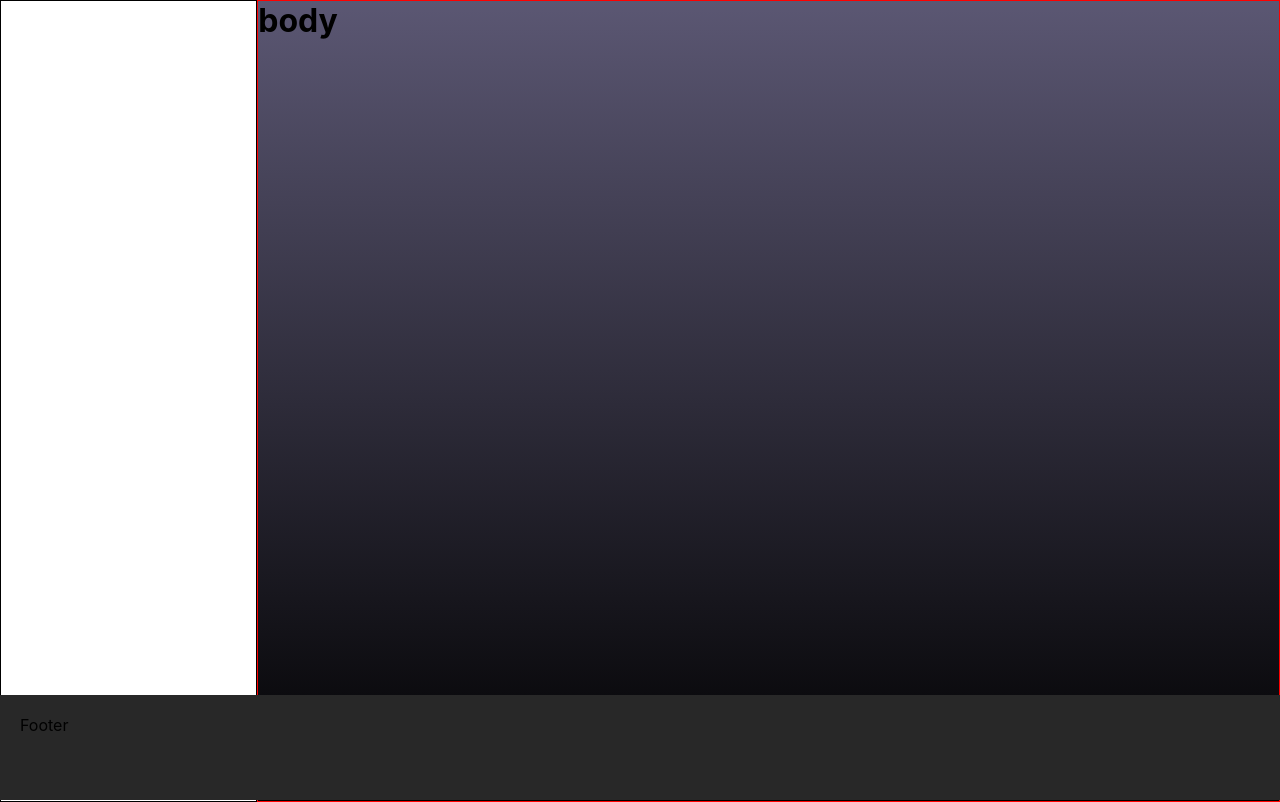
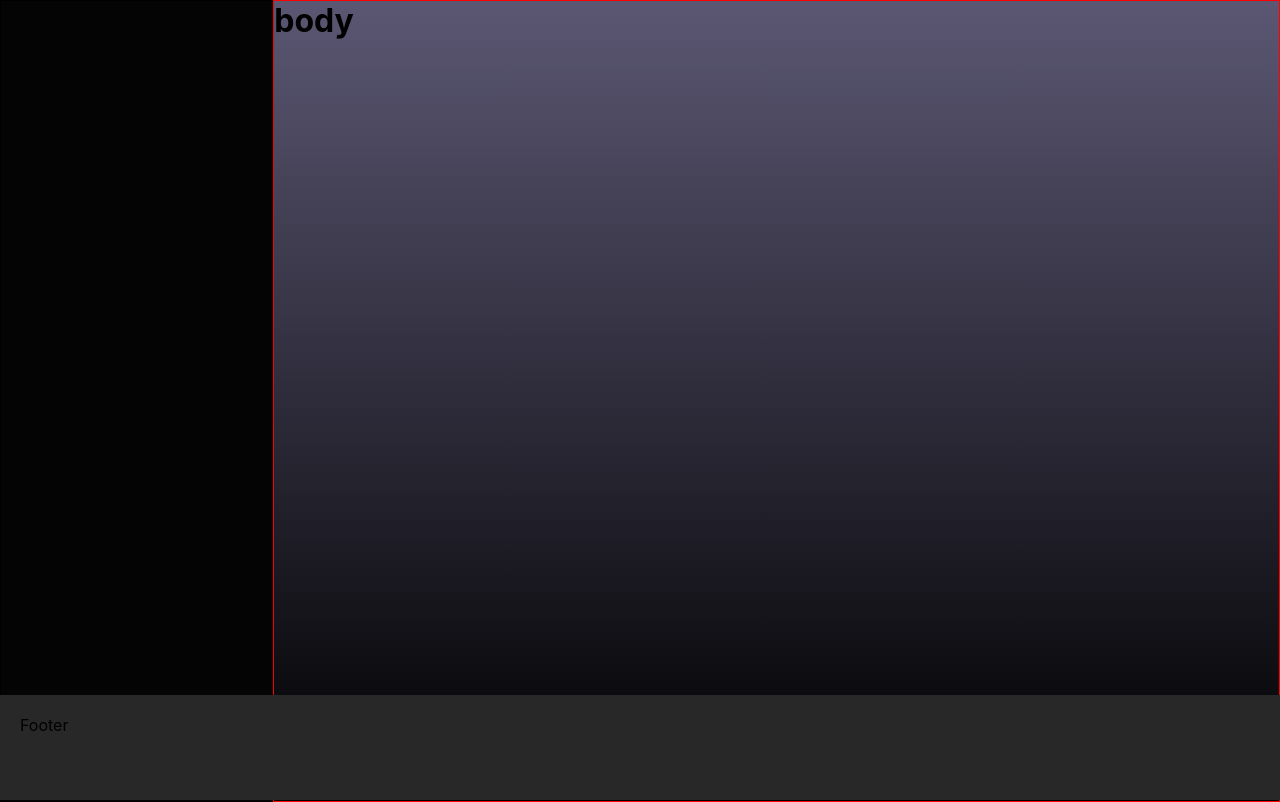
Before and after one commit to delta94/spotify-web, a React (Create React App) app: page / in a window 1280 px wide. Built offline with nearby package versions, Linux system fonts and the light colour scheme; what spotify-web-api-js would draw is missing.

Commit message:
chore: update Sidebar styles

```diff
--- a/src/components/Sidebar/styles.css
+++ b/src/components/Sidebar/styles.css
@@ -2,4 +2,10 @@
     border: 1px solid black;
     height: 100vh;
     flex: 0.2;
+    color: white;
+    height: 100vh;
+    padding-left: 10px;
+    padding-right: 10px;
+    min-width: 230px;
+    background-color: #040404;
 }
```
